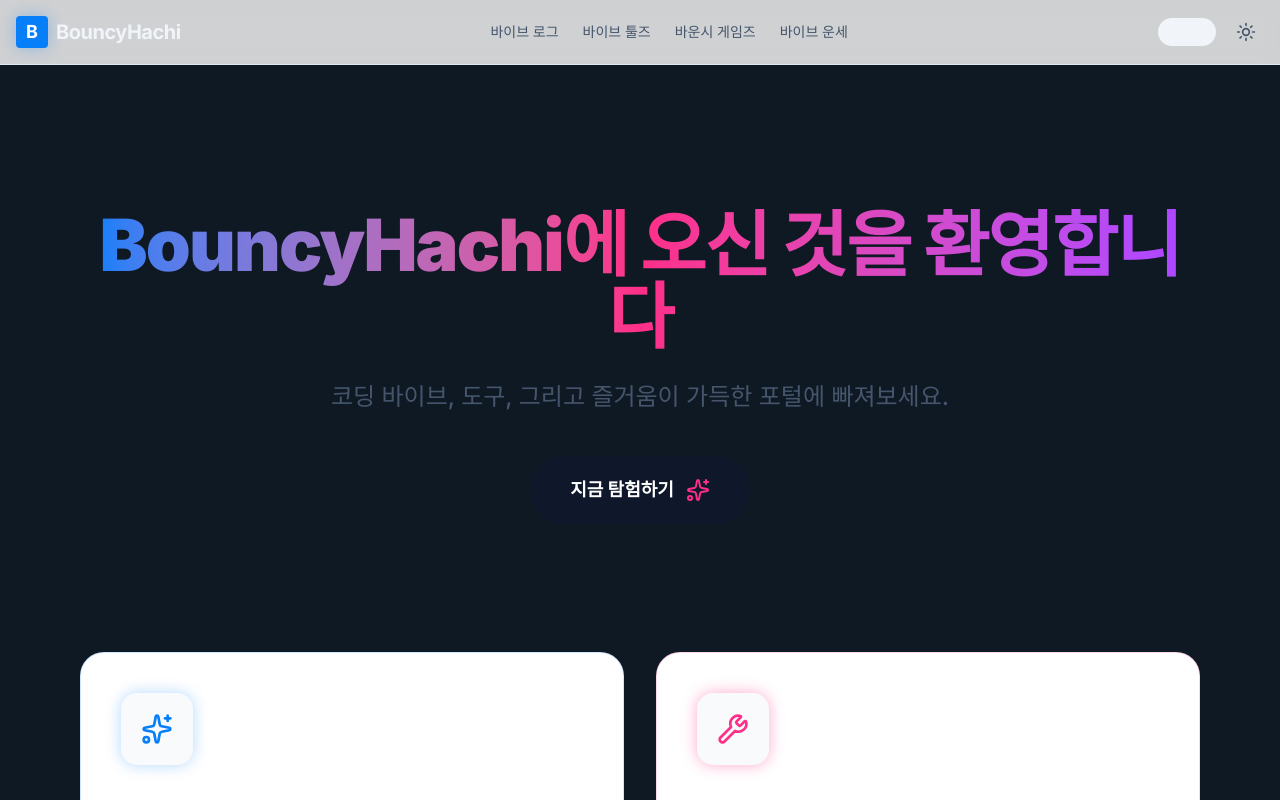
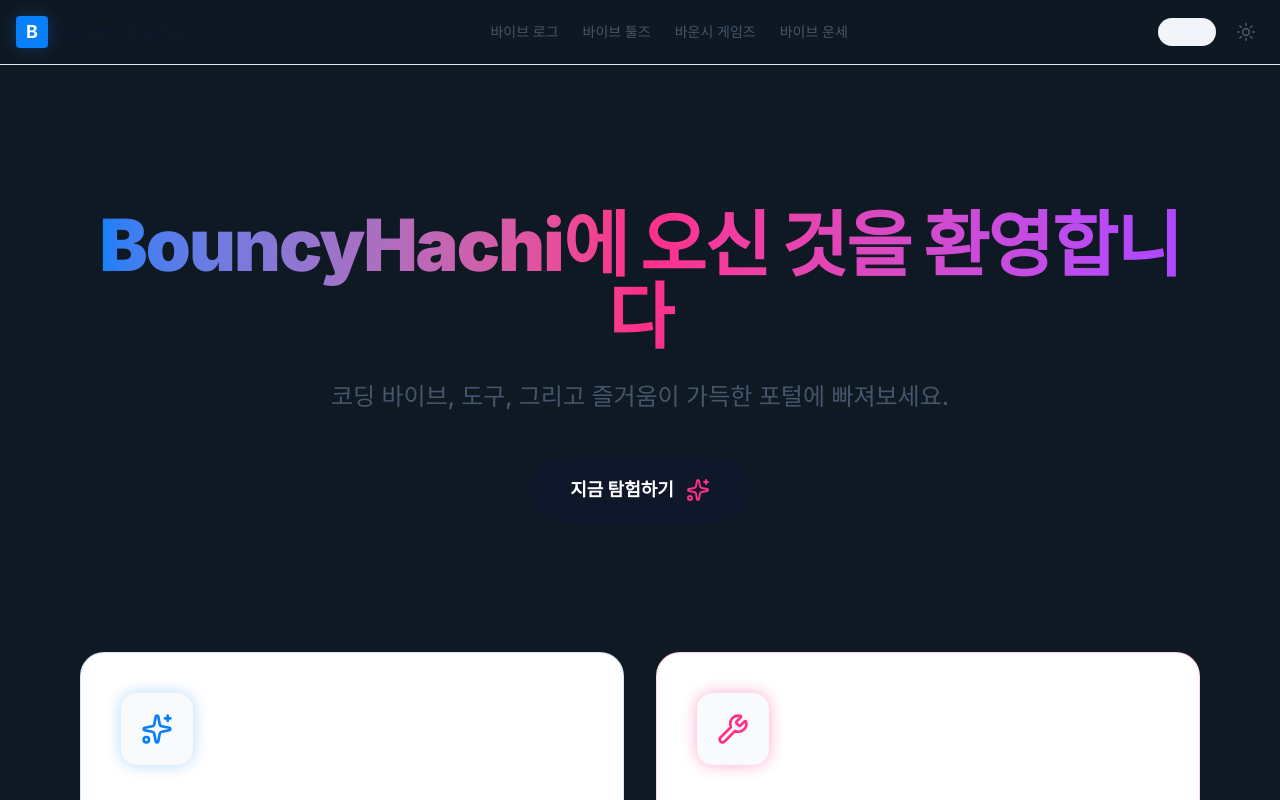
Before and after one commit to jungu-park/bouncyhachi, a React (Vite) app: page / in a window 1280 px wide. Shown: the top 800 px of the page. Built offline with nearby package versions, Linux system fonts and the light colour scheme; no server answers.

Commit message:
fix: resolve admin routing conflict and improve light mode text visibility

```diff
--- a/src/components/layout/Navbar.tsx
+++ b/src/components/layout/Navbar.tsx
@@ -14,7 +14,7 @@ const Navbar = () => {
                     <div className="w-8 h-8 rounded bg-primary flex items-center justify-center text-white neon-blue-glow font-bold text-lg">
                         B
                     </div>
-                    <span className="font-bold text-xl tracking-tight hidden sm:block">BouncyHachi</span>
+                    <span className="font-bold text-xl tracking-tight hidden sm:block text-slate-900 dark:text-white">BouncyHachi</span>
                 </Link>
 
                 <nav className="hidden md:flex items-center gap-6">
--- a/src/index.css
+++ b/src/index.css
@@ -20,7 +20,11 @@
 
   .glass-effect {
     backdrop-filter: blur(8px);
-    background-color: rgba(255, 255, 255, 0.8);
+    background-color: rgba(255, 255, 255, 0.7);
+  }
+
+  html.dark .glass-effect {
+    background-color: rgba(15, 25, 35, 0.7);
   }
 
   .sidebar-item-active {
```
Also changed, not shown: 1 other file (tests, documents, lock files or other folders).
